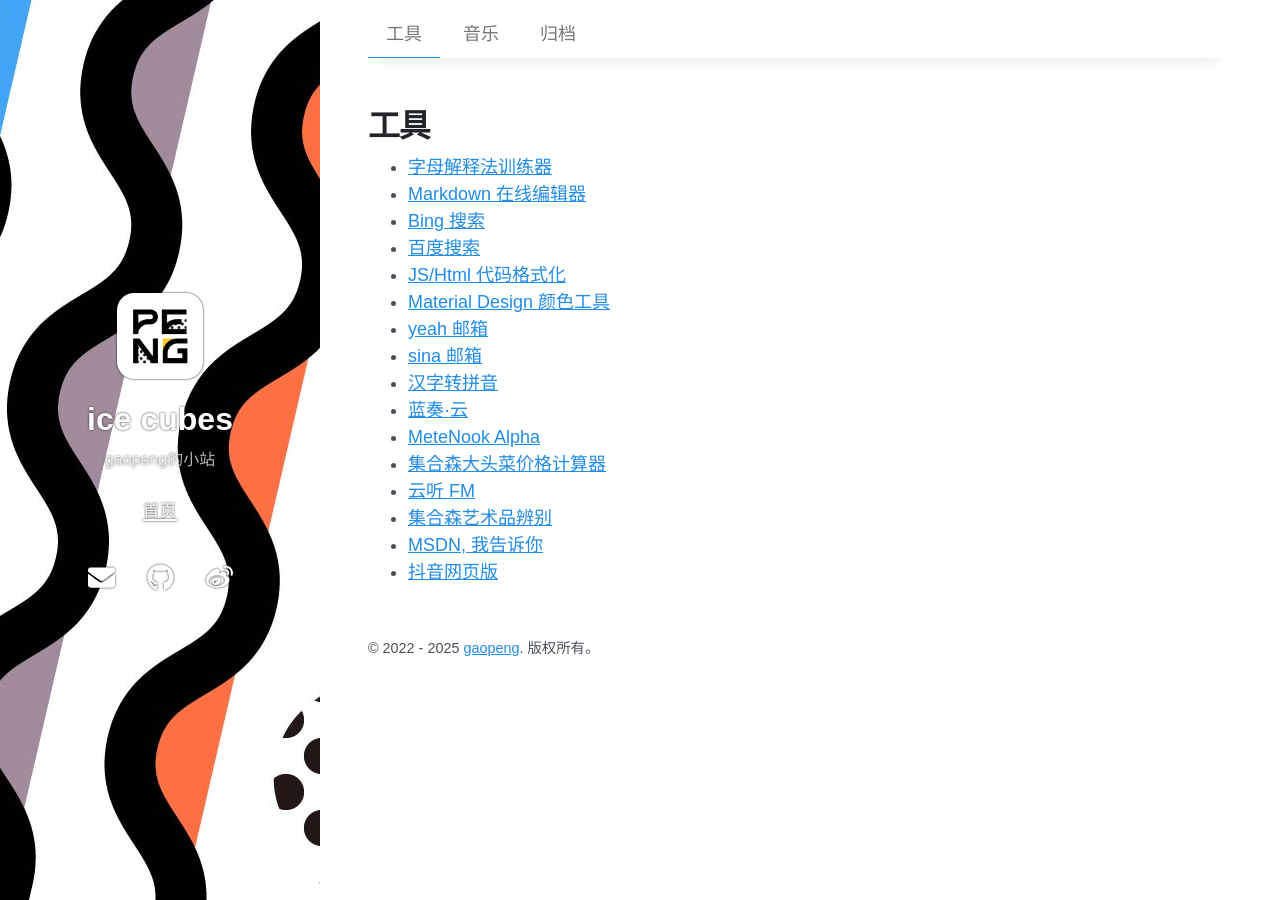
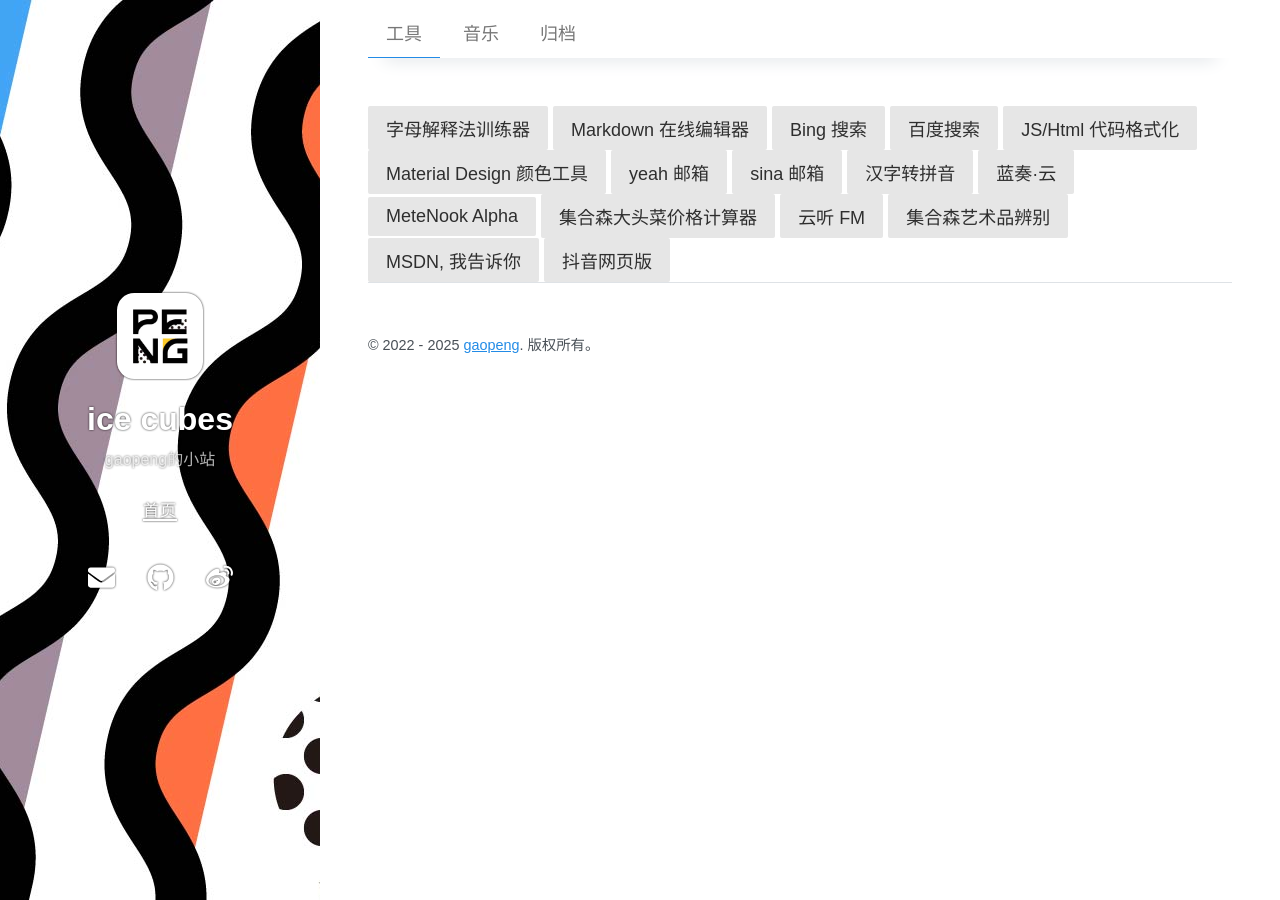
Before and after one commit to gaopengk/gaopengk.github.io, a Jekyll site: the page built from tools.md, in a window 1280 px wide. Built offline with Jekyll 4.4.1, drawn with Linux system fonts in a browser that asks for light colours; nearby versions of some CDN libraries.

Commit message:
Update archive-tools.html

```diff
--- a/_layouts/archive-tools.html
+++ b/_layouts/archive-tools.html
@@ -4,22 +4,23 @@
 
 {% include home-header.html %}
 
-<h1>{{ page.title }}</h1>
-<ul class="post-list-by-taxonomy">
-  <li><a href="https://ham.c5r.app/" target="_blank">字母解释法训练器</a></li>
-  <li><a href="https://www.jyshare.com/front-end/712/" target="_blank">Markdown 在线编辑器</a></li>
-  <li><a href="https://cn.bing.com/?mkt=zh-cn" target="_blank">Bing 搜索</a></li>
-  <li><a href="https://www.baidu.com/" target="_blank">百度搜索</a></li>
-  <li><a href="http://tool.chinaz.com/Tools/jsformat.aspx" target="_blank">JS/Html 代码格式化</a></li>
-  <li><a href="https://material.io/resources/color/" target="_blank">Material Design 颜色工具</a></li>
-  <li><a href="https://mail.yeah.net/" target="_blank">yeah 邮箱</a></li>
-  <li><a href="https://mail.sina.com/" target="_blank">sina 邮箱</a></li>
-  <li><a href="https://hanzizhuanpinyin.wncx.cn/" target="_blank">汉字转拼音</a></li>
-  <li><a href="https://www.lanzou.com/" target="_blank">蓝奏·云</a></li>
-  <li><a href="https://wuffs.org/acnh/weather/" target="_blank">MeteNook Alpha</a></li>
-  <li><a href="https://ac-turnip.com/" target="_blank">集合森大头菜价格计算器</a></li>
-  <li><a href="http://www.radio.cn/pc-portal/erji/radioStation.html" target="_blank">云听 FM</a></li>
-  <li><a href="http://m.kuai8.com/news/296790.html" target="_blank">集合森艺术品辨别</a></li>
-  <li><a href="https://msdn.itellyou.cn/" target="_blank">MSDN, 我告诉你</a></li>
-  <li><a href="https://www.douyin.com/?is_from_mobile_home=1&recommend=1" target="_blank">抖音网页版</a></li>
-</ul>
+<div class="posts">
+  <section class="post-entry">
+  <a class="pure-button" href="https://ham.c5r.app/" target="_blank">字母解释法训练器</a>
+  <a class="pure-button" href="https://www.jyshare.com/front-end/712/" target="_blank">Markdown 在线编辑器</a>
+  <a class="pure-button" href="https://cn.bing.com/?mkt=zh-cn" target="_blank">Bing 搜索</a>
+  <a class="pure-button" href="https://www.baidu.com/" target="_blank">百度搜索</a>
+  <a class="pure-button" href="http://tool.chinaz.com/Tools/jsformat.aspx" target="_blank">JS/Html 代码格式化</a>
+  <a class="pure-button" href="https://material.io/resources/color/" target="_blank">Material Design 颜色工具</a>
+  <a class="pure-button" href="https://mail.yeah.net/" target="_blank">yeah 邮箱</a>
+  <a class="pure-button" href="https://mail.sina.com/" target="_blank">sina 邮箱</a>
+  <a class="pure-button" href="https://hanzizhuanpinyin.wncx.cn/" target="_blank">汉字转拼音</a>
+  <a class="pure-button" href="https://www.lanzou.com/" target="_blank">蓝奏·云</a>
+  <a class="pure-button" href="https://wuffs.org/acnh/weather/" target="_blank">MeteNook Alpha</a>
+  <a class="pure-button" href="https://ac-turnip.com/" target="_blank">集合森大头菜价格计算器</a>
+  <a class="pure-button" href="http://www.radio.cn/pc-portal/erji/radioStation.html" target="_blank">云听 FM</a>
+  <a class="pure-button" href="http://m.kuai8.com/news/296790.html" target="_blank">集合森艺术品辨别</a>
+  <a class="pure-button" href="https://msdn.itellyou.cn/" target="_blank">MSDN, 我告诉你</a>
+  <a class="pure-button" href="https://www.douyin.com/?is_from_mobile_home=1&recommend=1" target="_blank">抖音网页版</a>
+  </section>
+</div>
```
